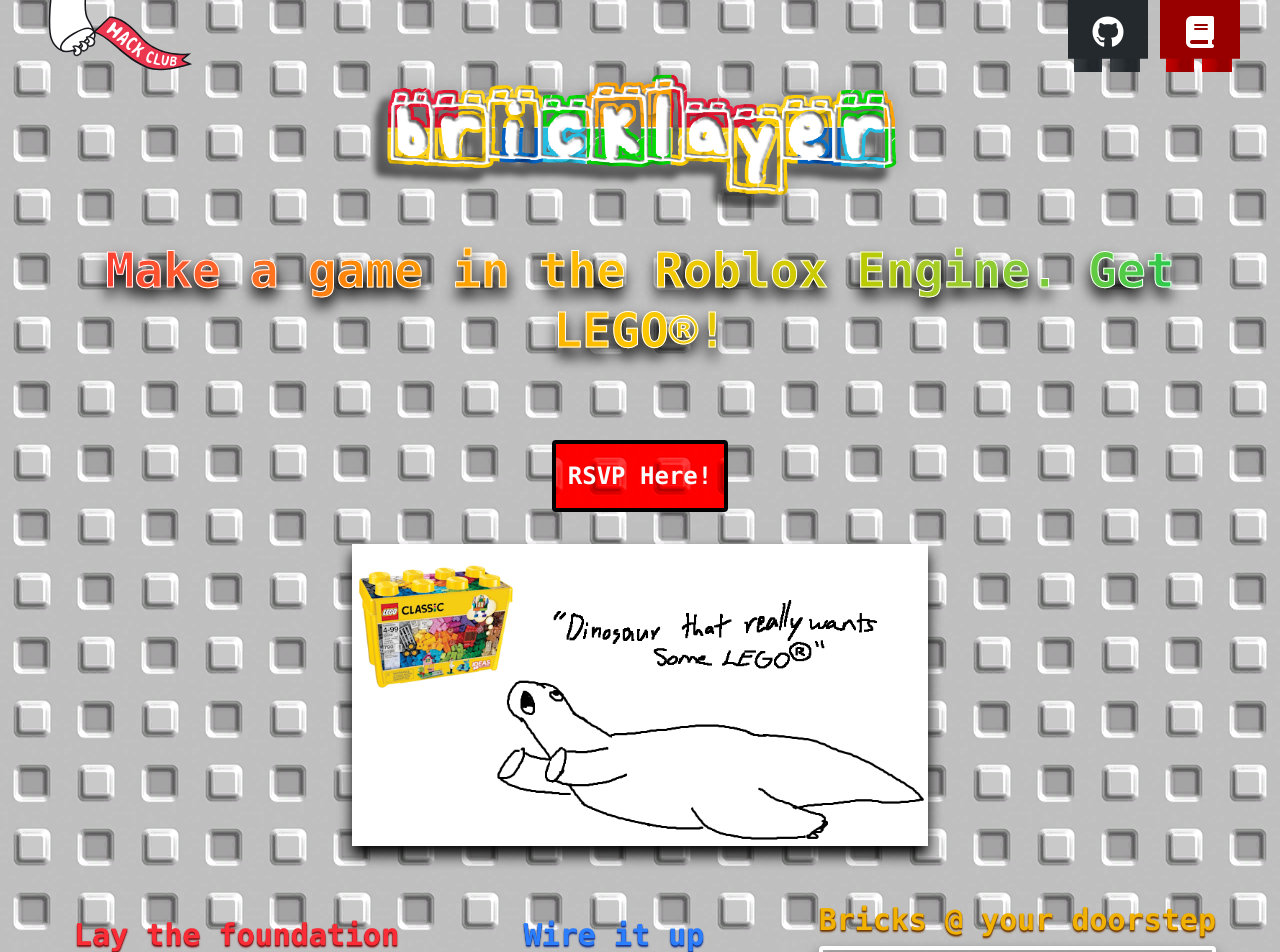
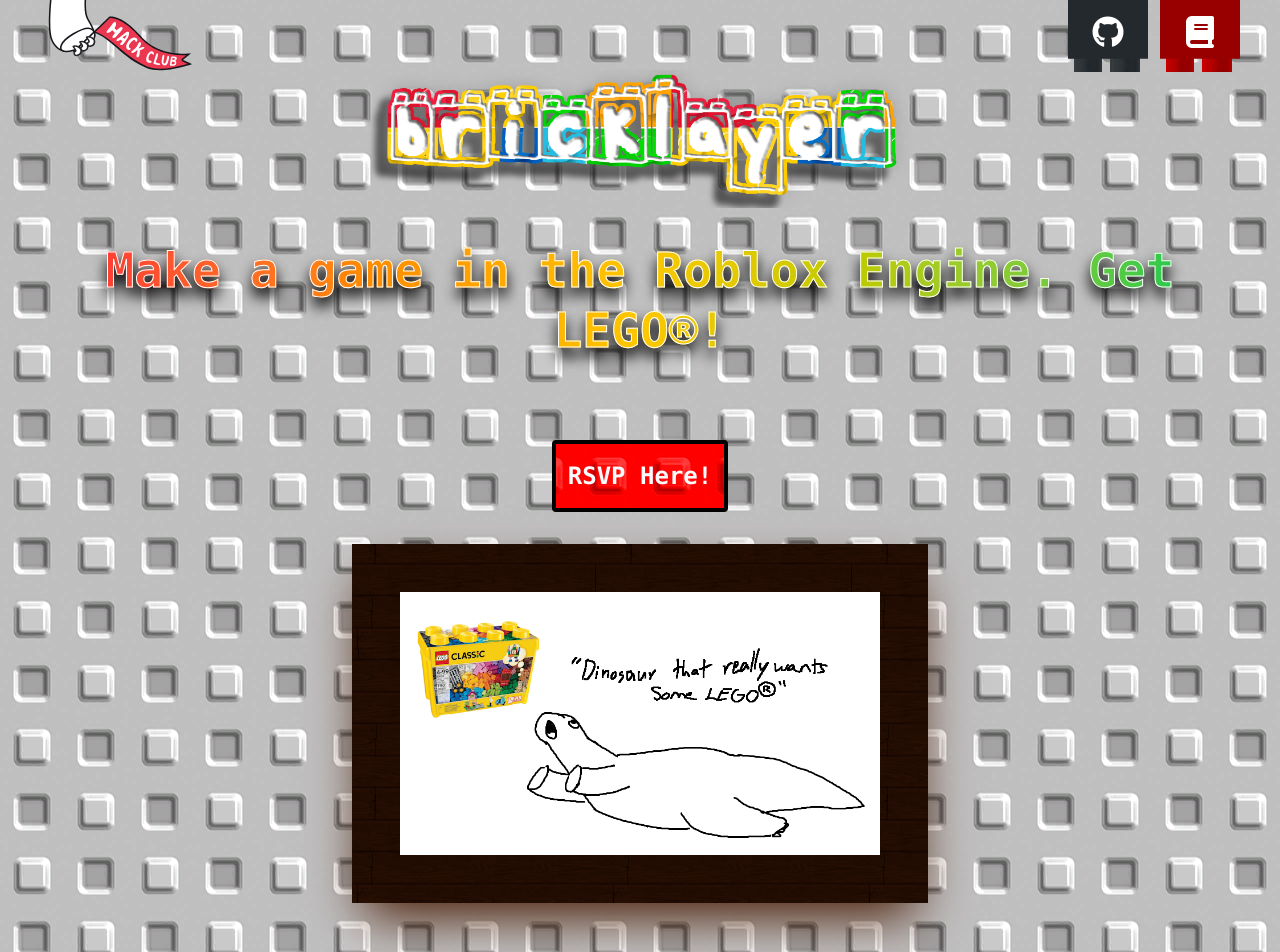
Before and after one commit to junyali/bricklayer-ysws, a React (Vite) app: page / in a window 1280 px wide. Shown: the top 952 px of the page. Built offline with nearby package versions, Linux system fonts and the light colour scheme.

Commit message:
Try a (really horrible) new styling for orphy

```diff
--- a/src/App.tsx
+++ b/src/App.tsx
@@ -37,11 +37,18 @@ export function App() {
 						href="https://forms.fillout.com/t/hZeXivyrgrus"
 						text="RSVP Here!"
 					/>
-					<div className="relative w-full max-w-xl mb-8 mx-auto drop-shadow-xl drop-shadow-black">
-						<img
-							src="/orpheus_lego.png"
-							alt=""
-						></img>
+					<div className="relative w-full max-w-xl mb-8 mx-auto">
+						<div className="p-12 bg-[url(/wood_planks_dark_brown.png)] bg-[length:256px_256px] bg-repeat bg-center shadow-2xl shadow-amber-950">
+							<div className="relative bg-white p-3">
+								<div className="relative inset-shadow-xl inset-shadow-black">
+									<img
+										src="/orpheus_lego.png"
+										alt="Dinosaur that really wants some LEGO"
+									/>
+									<div className="absolute inset-0 inset-shadow-xl pointer-events-none"></div>
+								</div>
+							</div>
+						</div>
 					</div>
 					<div>
 						<div className="flex flex-col lg:flex-row items-center text-center justify-center space-y-8 lg:space-y-0 lg:space-x-4 xl:space-x-8 py-6 text-lg sm:text-3xl font-bold whitespace-nowrap">
```
Also changed, not shown: public/wood_planks_dark_brown.png (added).
